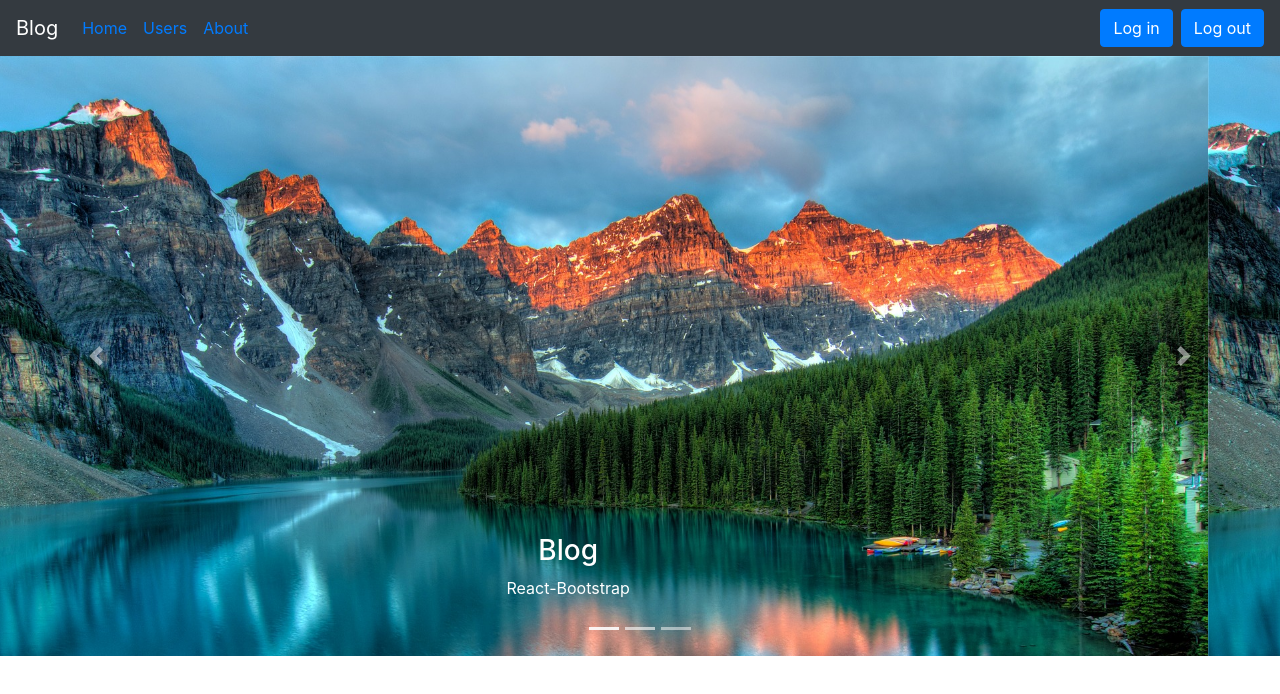
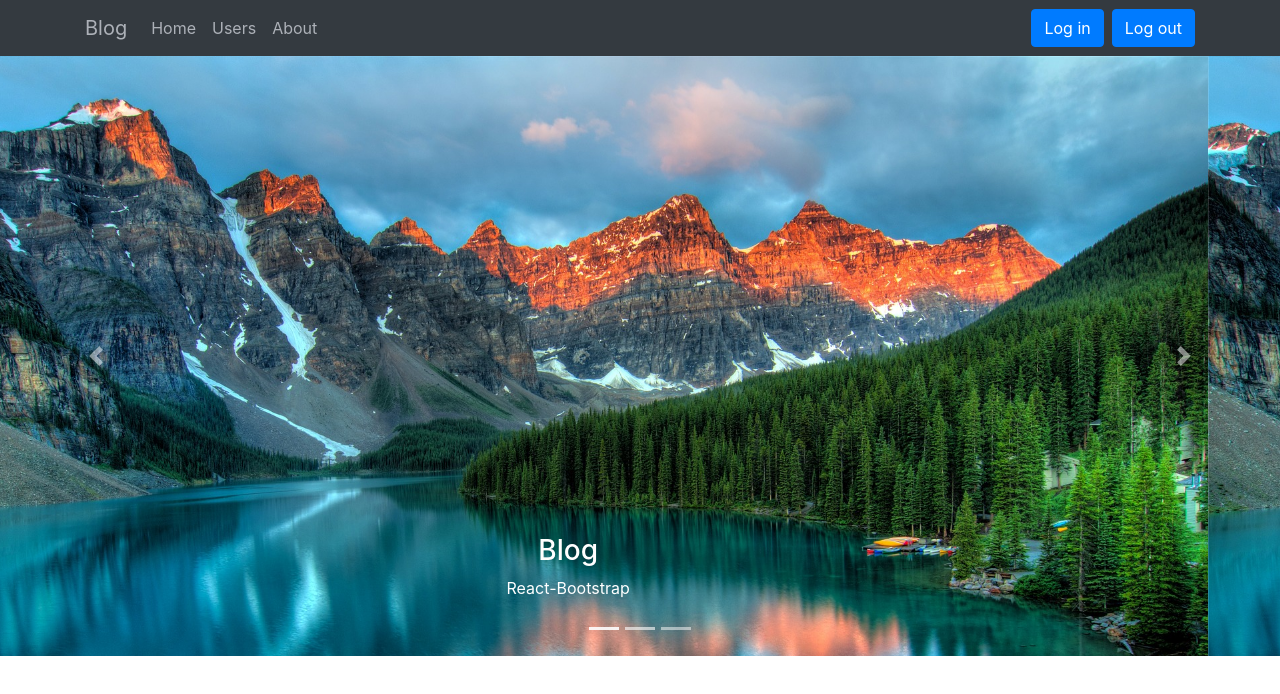
Before and after one commit to AlcatrazALT/react-bs-site, a React (Create React App) app: page / in a window 1280 px wide. Shown: the top 694 px of the page. Built offline with nearby package versions, Linux system fonts and the light colour scheme.

Commit message:
feat: Add Styles

```diff
--- a/src/components/Navibar.js
+++ b/src/components/Navibar.js
@@ -1,11 +1,25 @@
 import React from 'react'
-import { Navbar, Nav, Button } from 'react-bootstrap'
+import { Navbar, Nav, Button, Container } from 'react-bootstrap'
 import { Link } from 'react-router-dom'
+import styled from 'styled-components'
+
+const Styles = styled.div`
+  a,
+  .navbar-brand,
+  .navbar-nav .nav-link {
+    color: #adb1b8;
+    &:hover {
+      color: white;
+    }
+  }
+`
 
 export default function Navibar() {
   return (
     <>
+      <Styles>
         <Navbar collapseOnSelect expand="lg" bg="dark" variant="dark">
+          <Container>
             <Navbar.Brand>Blog</Navbar.Brand>
             <Navbar.Toggle aria-controls="responsive-navbar-nav" />
             <Navbar.Collapse id="responsive-navbar-nav">
@@ -27,7 +41,9 @@ export default function Navibar() {
                 <Button variant="primary">Log out</Button>
               </Nav>
             </Navbar.Collapse>
+          </Container>
         </Navbar>
+      </Styles>
     </>
   )
 }
```
Lines whose indentation alone changed are shown as unchanged.
